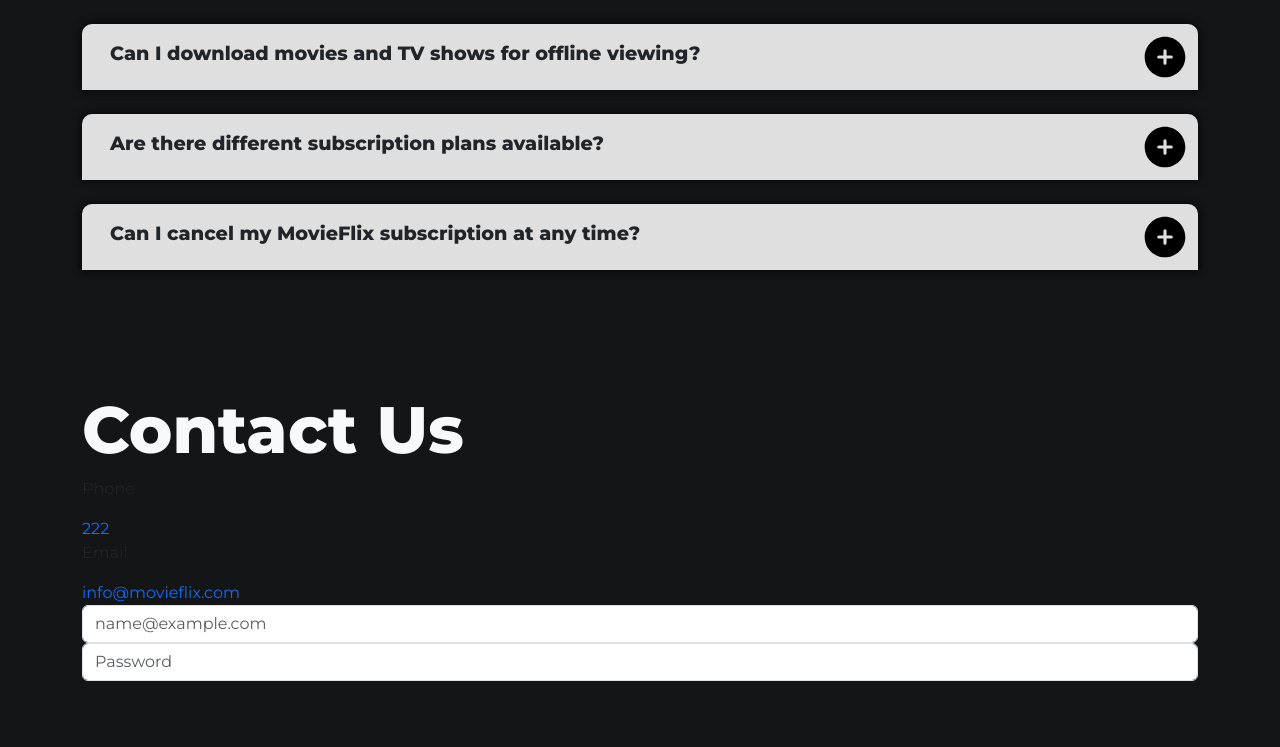
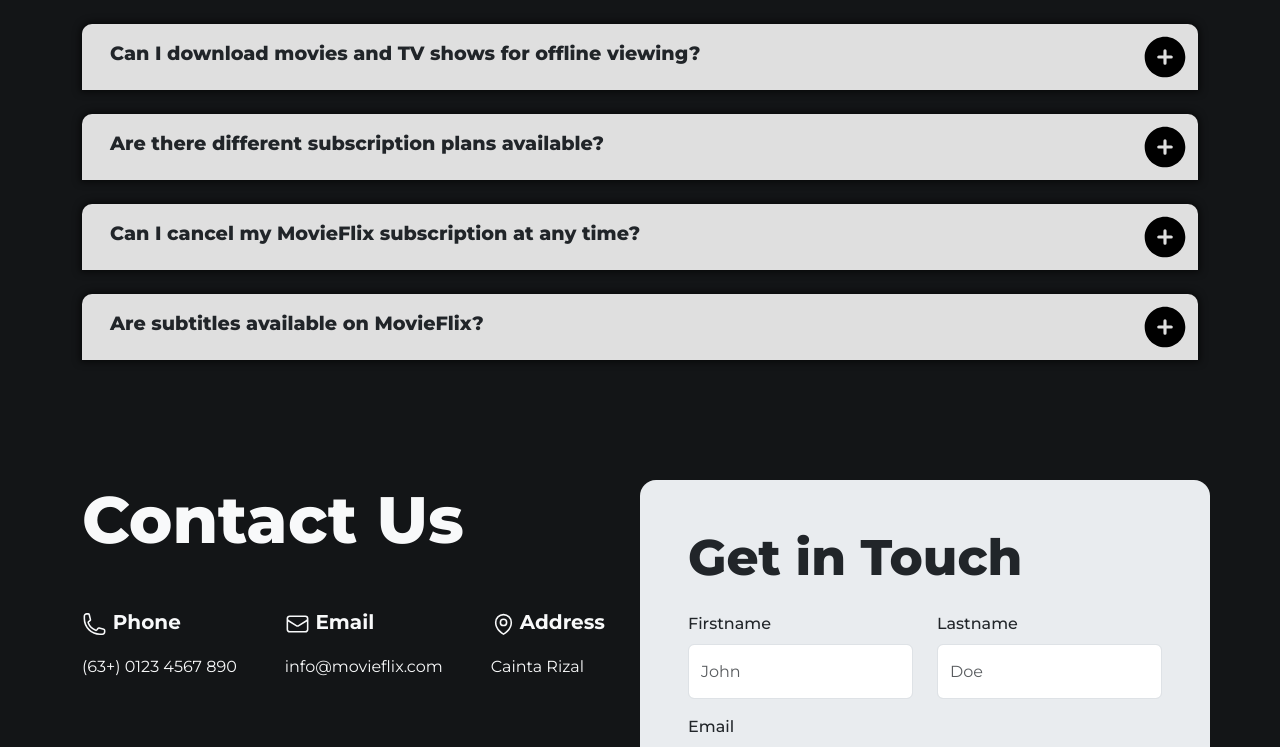
Before and after one commit to Markjonel02/STRIX, a React (Vite) app: page /about in a window 1280 px wide. Shown: the part 2003-2750 px from the top of the page. Before the commit the page ends 2684 px from the top, so only its background shows below. Built offline with nearby package versions, Linux system fonts and the light colour scheme.

Commit message:
modified:   index.css 	modified:   src/assets/components/Navbar.tsx 	modified:   src/assets/pages/About.tsx 	modified:   src/assets/pages/Movies.tsx modified:   src/assets/pages/Series.tsx

```diff
--- a/index.css
+++ b/index.css
@@ -73,7 +73,7 @@
 }
 
 
-/* PinterestGrid.css */
+/* MASONRYcss */
 .my-masonry-grid {
   display: flex;
   margin-left: -20px;
--- a/src/assets/components/Navbar.tsx
+++ b/src/assets/components/Navbar.tsx
@@ -1,12 +1,8 @@
 import React from "react";
 import { Outlet, NavLink } from "react-router-dom";
-import { FontAwesomeIcon } from "@fortawesome/react-fontawesome";
 import { useFavorites } from "../Context/FavoriteContext";
-import { faHeart } from "@fortawesome/free-solid-svg-icons";
-
 const Navbar: React.FC = () => {
   const { favorites } = useFavorites();
-  const heartIcon = <FontAwesomeIcon icon={faHeart} />;
 
   return (
     <>
@@ -14,15 +10,7 @@
         <NavItem to="/" text="Home" />
         <NavItem to="/movies" text="Movies" />
         <NavItem to="/about" text="About" />
-
-        <li className=" d-flex ms-5 ">
-          <NavItemWithIcon
-            to="/favorites"
-            icon={heartIcon}
-            count={favorites.length}
-          />
-        </li>
-
+        <Navtems to="/favorites" count={favorites.length}></Navtems>
         <Outlet />
       </ul>
     </>
@@ -35,7 +23,7 @@
 }
 
 const NavItem: React.FC<NavItemProps> = ({ to, text }) => (
-  <li className="nav-item">
+  <li className="nav-item d-flex ">
     <NavLink className="nav-link" to={to}>
       {text}
     </NavLink>
@@ -44,19 +32,19 @@
 
 interface NavItemWithIconProps {
   to: string;
-  icon: React.ReactNode;
+
   count: number;
 }
 
-const NavItemWithIcon: React.FC<NavItemWithIconProps> = ({
+const Navtems: React.FC<NavItemWithIconProps> = ({
   to,
-  icon,
+
   count,
 }) => (
   <li className="nav-item">
-    <NavLink className="nav-link nav-item ms-3" to={to}>
-      <span className="mx-1">{icon}</span>
+    <NavLink className="nav-link nav-item " to={to}>
       {count !== 0 && <span>{count}</span>}
+      Favorites
     </NavLink>
   </li>
 );
--- a/src/assets/pages/About.tsx
+++ b/src/assets/pages/About.tsx
@@ -31,6 +31,11 @@
       question: "Can I cancel my MovieFlix subscription at any time?",
       answer:
         "Yes, you can cancel your MovieFlix subscription at any time. There are no long-term contracts, and you can easily manage your subscription settings through your account dashboard. Keep in mind that cancellation may result in the loss of access to the MovieFlix content library.",
+    },
+    {
+      question: "Are subtitles available on MovieFlix?",
+      answer:
+        "Yes, MovieFlix offers subtitles for many of its titles in multiple languages. Users can enable subtitles while watching a movie or TV show by selecting their preferred language from the options provided.  ",
     },
   ];
   // Function to handle click event on FAQ item
@@ -259,36 +264,166 @@
         </div>
 
         {/* Contact Us */}
+        <div className="Contact container">
+          <div className="row">
+            <div className="col-md-6" data-aos="fade-right">
+              <div className="wrapper">
+                <div className="Contact-content ">
+                  <h1 className="ctitles text-light mb-5">Contact Us</h1>
+                  <div className="Phone d-flex ">
+                    <div className="content me-5">
+                      <p className="text-light fs-5 fw-bold ">
+                        {" "}
+                        <svg
+                          xmlns="http://www.w3.org/2000/svg"
+                          fill="none"
+                          viewBox="0 0 24 24"
+                          strokeWidth={1.5}
+                          stroke="currentColor"
+                          className="w-6 h-6"
+                          style={{ width: "25px", height: "30px" }}
+                        >
+                          <path
+                            strokeLinecap="round"
+                            strokeLinejoin="round"
+                            d="M2.25 6.75c0 8.284 6.716 15 15 15h2.25a2.25 2.25 0 0 0 2.25-2.25v-1.372c0-.516-.351-.966-.852-1.091l-4.423-1.106c-.44-.11-.902.055-1.173.417l-.97 1.293c-.282.376-.769.542-1.21.38a12.035 12.035 0 0 1-7.143-7.143c-.162-.441.004-.928.38-1.21l1.293-.97c.363-.271.527-.734.417-1.173L6.963 3.102a1.125 1.125 0 0 0-1.091-.852H4.5A2.25 2.25 0 0 0 2.25 4.5v2.25Z"
+                          />
+                        </svg>{" "}
+                        Phone{" "}
+                      </p>
+                      <a href="tel:+1-555-555-5555" className="text-light">
+                        (63+) 0123 4567 890
+                      </a>
+                    </div>
 
-        <div className="Contact container">
-          <div className="wrapper d-flex flex-column ">
-            <div className="Contact-content">
-              <h1 className="ctitles text-light">Contact Us</h1>
-              <div className="Phone">
-                <p>Phone</p>
-                <a href="tel:+1-555-555-5555">222</a>
+                    <div className="Email me-5">
+                      <p className="text-light fs-5 fw-bold">
+                        <svg
+                          xmlns="http://www.w3.org/2000/svg"
+                          fill="none"
+                          viewBox="0 0 24 24"
+                          strokeWidth={1.5}
+                          stroke="currentColor"
+                          className="w-6 h-6"
+                          style={{ width: "25px", height: "30px" }}
+                        >
+                          <path
+                            strokeLinecap="round"
+                            strokeLinejoin="round"
+                            d="M21.75 6.75v10.5a2.25 2.25 0 0 1-2.25 2.25h-15a2.25 2.25 0 0 1-2.25-2.25V6.75m19.5 0A2.25 2.25 0 0 0 19.5 4.5h-15a2.25 2.25 0 0 0-2.25 2.25m19.5 0v.243a2.25 2.25 0 0 1-1.07 1.916l-7.5 4.615a2.25 2.25 0 0 1-2.36 0L3.32 8.91a2.25 2.25 0 0 1-1.07-1.916V6.75"
+                          />
+                        </svg>{" "}
+                        Email
+                      </p>
+                      <a
+                        href="mailto:info@movieflix.com"
+                        className="text-light"
+                      >
+                        info@movieflix.com
+                      </a>
                     </div>
-              <div className="Email">
-                <p>Email</p>
-                <a href="mailto:info@movieflix.com">info@movieflix.com</a>
+
+                    <div className="address me-3">
+                      <p className="text-light fs-5 fw-bold ">
+                        <svg
+                          xmlns="http://www.w3.org/2000/svg"
+                          fill="none"
+                          viewBox="0 0 24 24"
+                          strokeWidth={1.5}
+                          stroke="currentColor"
+                          className="w-5 h-5 me-1"
+                          style={{ width: "25px", height: "30px" }}
+                        >
+                          <path
+                            strokeLinecap="round"
+                            strokeLinejoin="round"
+                            d="M15 10.5a3 3 0 1 1-6 0 3 3 0 0 1 6 0Z"
+                          />
+                          <path
+                            strokeLinecap="round"
+                            strokeLinejoin="round"
+                            d="M19.5 10.5c0 7.142-7.5 11.25-7.5 11.25S4.5 17.642 4.5 10.5a7.5 7.5 0 1 1 15 0Z"
+                          />
+                        </svg>
+                        Address
+                      </p>
+                      <p className="text-light">Cainta Rizal</p>
                     </div>
                   </div>
                 </div>
-          <div className="formemail">
-            <form action="" className="">
+              </div>
+            </div>
+            <div
+              className="col-md-6 bg-body-secondary p-5 rounded-4 mb-5"
+              data-aos="fade-up"
+            >
+              <h1
+                className="mb-4"
+                style={{ fontSize: "50px", fontWeight: "800" }}
+              >
+                Get in Touch
+              </h1>
+              <form action="">
+                <div className="mb-3">
+                  <div className="row">
+                    <div className="col-md-6">
+                      <div className="mb-3">
+                        <p className="mb-2 fs-6  fw-medium text-dark">
+                          Firstname
+                        </p>
+                        <input
+                          type="text"
+                          className="form-control"
+                          id="firstName"
+                          placeholder="John"
+                          style={{ height: "55px" }}
+                        />
+                      </div>
+                    </div>
+                    <div className="col-md-6">
+                      <div className="mb-3">
+                        <p className="mb-2 fs-6  fw-medium text-dark">
+                          Lastname
+                        </p>
+                        <input
+                          type="text"
+                          className="form-control"
+                          id="lastName"
+                          placeholder="Doe"
+                          style={{ height: "55px" }}
+                        />
+                      </div>
+                    </div>
+                  </div>
+                  <div className="email">
+                    <p className="mb-2 fs-6  fw-medium text-dark">Email</p>
                     <input
                       type="email"
                       className="form-control"
-                id="floatingInput"
                       placeholder="name@example.com"
+                      style={{ height: "55px" }}
                     />
-              <input
-                type="password"
-                className="form-control"
-                id="floatingPassword"
-                placeholder="Password"
-              />
+                  </div>
+                </div>
+
+                <div className="form-floating mb-3">
+                  <p className="mb-2 fs-6  fw-medium text-dark">Message</p>
+                  <textarea
+                    className="form-control "
+                    style={{ height: "150px" }}
+                    placeholder="Leave a comment here"
+                  ></textarea>
+                </div>
+                <div className="btnsub d-flex">
+                  <button
+                    type="submit"
+                    className="btn btn-dark fw-semibold fs-5 w-100 py-3 "
+                  >
+                    Send a Message
+                  </button>
+                </div>
               </form>
+            </div>
           </div>
         </div>
       </div>
--- a/src/assets/pages/Movies.tsx
+++ b/src/assets/pages/Movies.tsx
@@ -393,7 +393,7 @@
         </div>
 
         <div className="container-fluid mt-2 py-3">
-          <span className="d-flex fs-5 fw-light text-light mb-2">
+          <span className="d-flex fs-5 fw-bold text-light mb-2 ">
             Popular Series
           </span>
           <Series />
--- a/src/assets/pages/Series.tsx
+++ b/src/assets/pages/Series.tsx
@@ -48,7 +48,7 @@
         <Outlet />
       </Swiper>
 
-      <span className="d-flex fs-5 fw-light text-light mb-2">
+      <span className="d-flex fs-5 fw-bold text-light mb-2">
         Popular Kdramas
       </span>
       <div className="k-dramas-sec">
```
Lines whose indentation alone changed are shown as unchanged.
